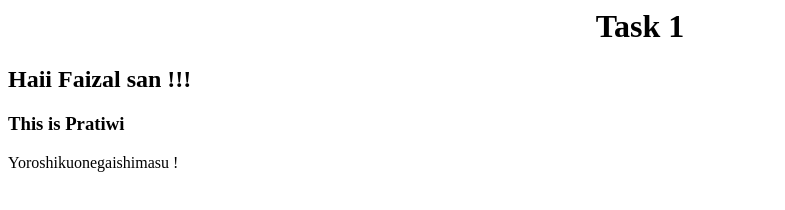
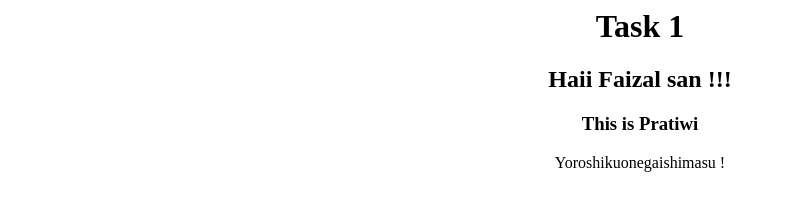
Before and after one commit to wardhani/wardhani.github.io, a plain HTML site: page index.html in a window 1280 px wide. Shown: the whole page, without its empty margins (0-785 px from the left). Drawn offline with Linux system fonts and the light colour scheme.

Commit message:
Update index.html

```diff
--- a/index.html
+++ b/index.html
@@ -4,8 +4,8 @@
 </head>
 <body>
 <h1><center>Task 1</center></h1>
-<h2>Haii Faizal san !!!</h2>
-<h3>This is Pratiwi</h3>
-<p>Yoroshikuonegaishimasu !</p>
+<h2><center>Haii Faizal san !!!</center></h2>
+<h3><center>This is Pratiwi</center></h3>
+<p><center>Yoroshikuonegaishimasu !</center></p>
 </body>
 </html>
```
